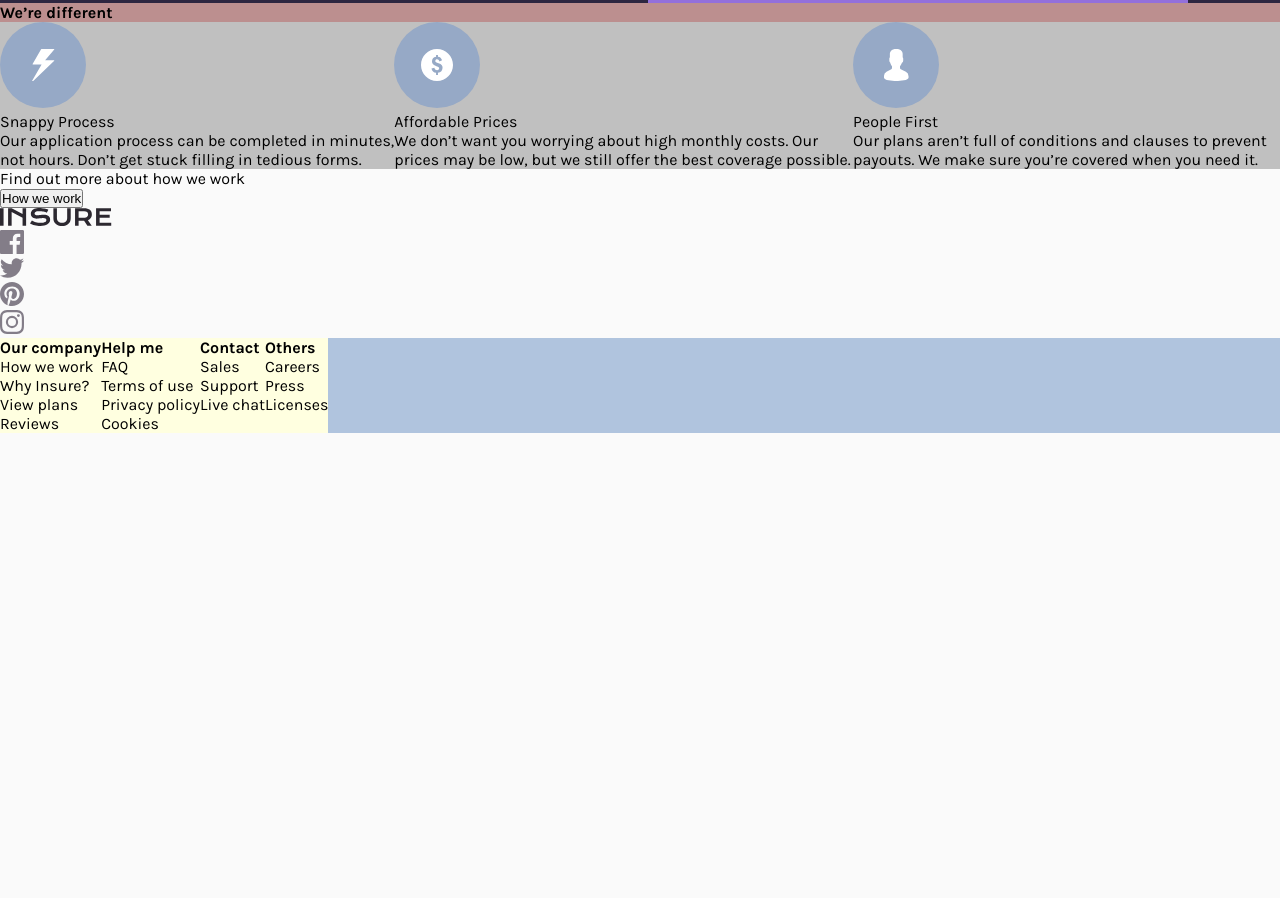
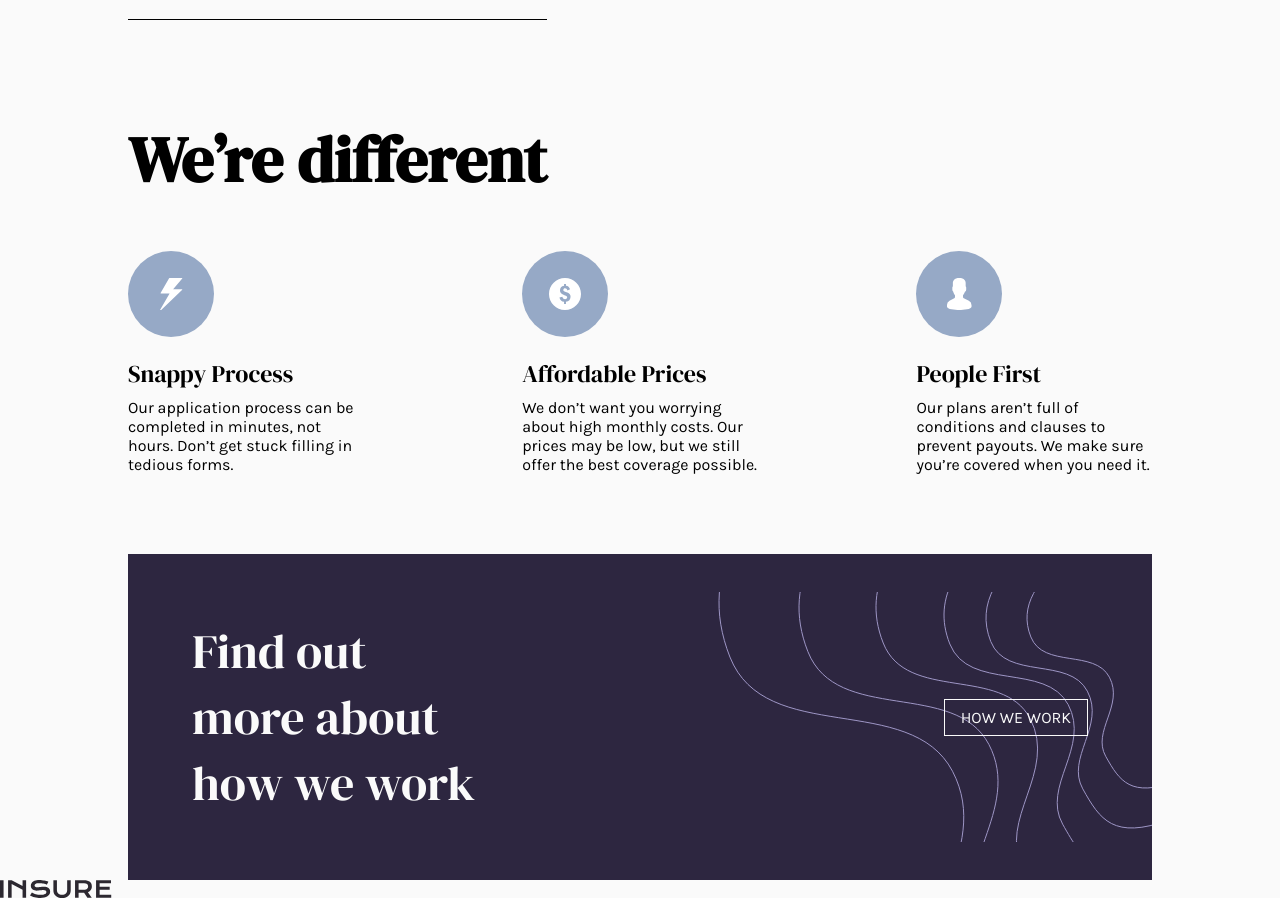
Before and after one commit to maenad/insurance-landing_fem, a plain HTML site: page index.html in a window 1280 px wide. Shown: the part 836-1734 px from the top of the page. Before the commit the page ends 1269 px from the top, so only its background shows below. Drawn offline with Linux system fonts and the light colour scheme.

Commit message:
section 2 and 3 completed

```diff
--- a/index.html
+++ b/index.html
@@ -70,6 +70,8 @@
         <div class="subtitle">
           Find out more about how we work
         </div>
+      </div>
+      <div class="right">
         <button>How we work</button>
       </div>
     </div>
--- a/styles/style.scss
+++ b/styles/style.scss
@@ -8,6 +8,10 @@
 
 html {
     width: 100vw;
+    box-sizing: border-box;
+    margin: 0;
+    padding: 0;
+
 }
 
 body {
@@ -19,7 +23,10 @@ body {
 .flex-wrapper {
     display: flex;
     flex-direction: column;
-}
+    width: 100vw;
+
+
+
 nav {
     align-self: center;
     display: flex;
@@ -60,6 +67,7 @@ nav {
     color: $light-gray;
     height: 25%;
 
+
     .left {
         align-self: center;
         width: 29%;
@@ -91,23 +99,83 @@ nav {
     .right {
         background-color: mediumpurple;
 
-        img {
-            margin-top: 5em;
+    }
+}
+
+.section-2 {
+    width: 80%;
+    align-self: center;
+
+    .subtitle {
+        font-weight: 700;
+        font-family: 'DM Serif Display', serif;
+        font-size: 4rem;
+        margin-top: 1.5em;
+        padding-top: 1.5em;
+        width: fit-content;
+        border-top: 1px solid black;
+    }
+    .snippets {
+        display: flex;
+        align-content: center;
+        justify-content: space-between;
+        margin-top: 3rem;
+
+
+        .snippet {
+            width: 23%;
+
+            span {
+                font-family: 'DM Serif Display', serif;
+                font-size: 1.5rem;
+            }
+            p {
+                margin-top: .5rem;
+            }
+
+            img {
+                margin-bottom: 1em;
+            }
         }
     }
 }
-.section-2 {
-    background-color: rosybrown;
+.section-3 {
+    background-color: $dark-violet;
+    background-image: url('/images/bg-pattern-how-we-work-desktop.svg');
+    background-repeat: no-repeat;
+    background-position-x: right;
+    background-position-y: center;
+    color: $light-gray;
+    width: 80%;
+    align-self: center;
+    margin-top: 5em;
+    display: flex;
+    justify-content: space-between;
+    align-items: center;
+    padding: 4em;
 
+.left {
+    width: 33%;
     .subtitle {
-        font-weight: 700;
-    }
-
-    .snippets {
-        background-color: silver;
-        display: flex;
+        font-family: 'DM Serif Display', serif;
+        font-size: 3em;
     }
 }
+.right {
+
+    button {
+        background-color: rgba(238, 130, 238, 0);
+        color: $light-gray;
+        font-family: 'Karla', sans-serif;
+        font-weight: 400;
+        border: 1px solid $light-gray;
+        padding: .5rem 1rem;
+        text-transform: uppercase;
+        font-size: 1rem;
+    }
+}
+}
+
 
 .footer-nav {
     background-color: lightsteelblue;
@@ -125,3 +193,4 @@ nav {
         }
     }
 }
+}
```
Also changed, not shown: styles/style.css, 1 other file.
